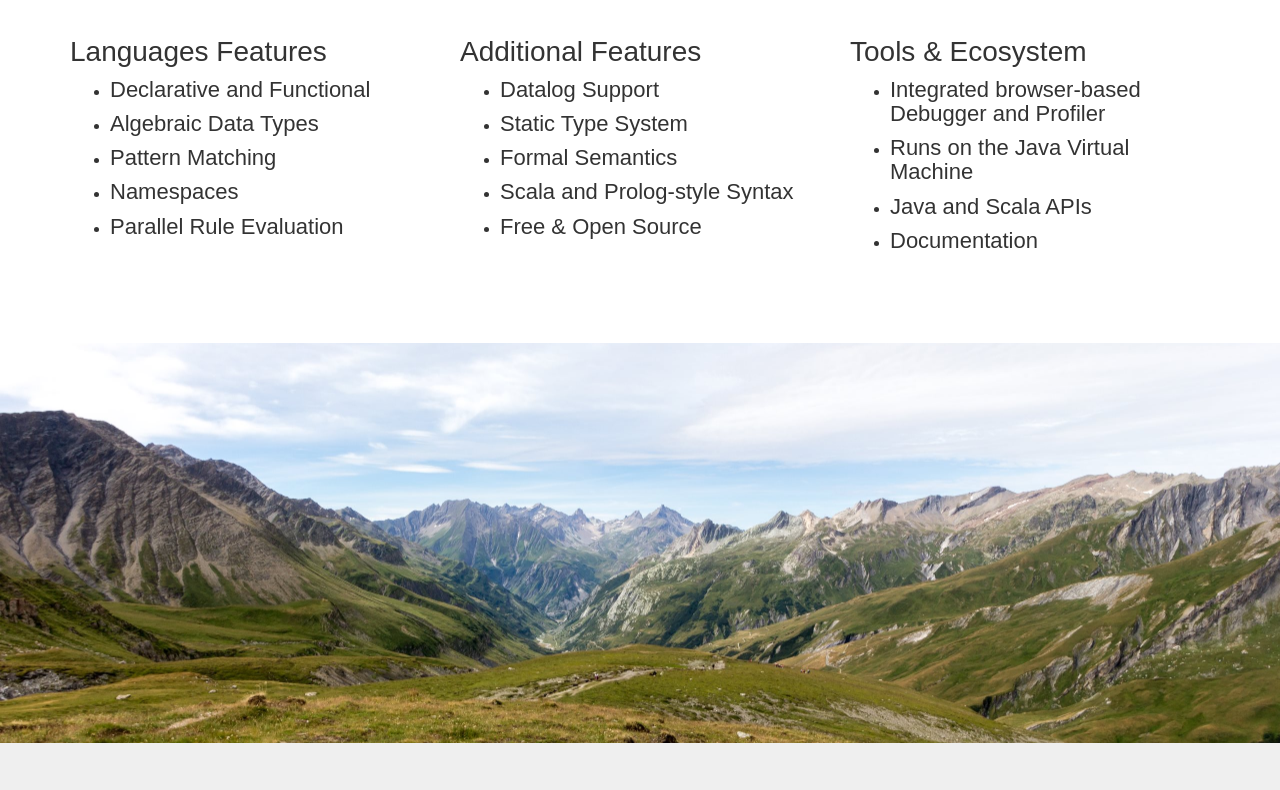
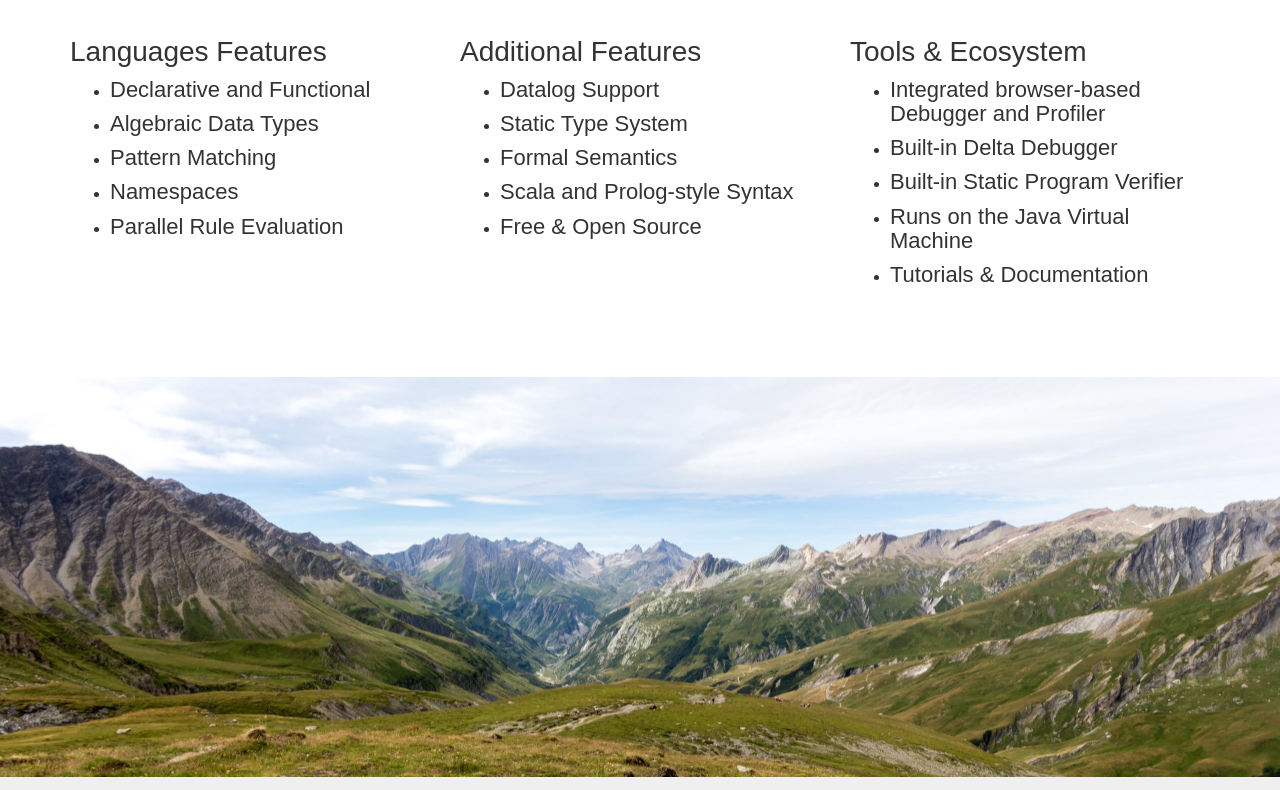
Before and after one commit to flix/flix.github.io, a plain HTML site: page index.html in a window 1280 px wide. Shown: the part 2640-3430 px from the top of the page. Drawn offline with Linux system fonts and the light colour scheme; a web font is replaced by a local one.

Commit message:
Added features: delta debugging and verifier.

```diff
--- a/index.html
+++ b/index.html
@@ -155,10 +155,11 @@ Dist(y, dx + d) :-
                 <h3>Tools &amp; Ecosystem</h3>
                 <ul>
                     <li><h4>Integrated browser-based Debugger and Profiler</h4></li>
+                    <li><h4>Built-in Delta Debugger</h4></li>
+                    <li><h4>Built-in Static Program Verifier</h4></li>
                     <li><h4>Runs on the Java Virtual Machine</h4></li>
-                    <li><h4>Java and Scala APIs</h4></li>
-                    <!-- <li><h4>Tutorials and Documentation</h4></li> -->
-                    <li><h4>Documentation</h4></li>
+                    <!-- <li><h4>Java and Scala APIs</h4></li> -->
+                    <li><h4>Tutorials &amp; Documentation</h4></li>
                 </ul>
             </div>
         </div>
```
